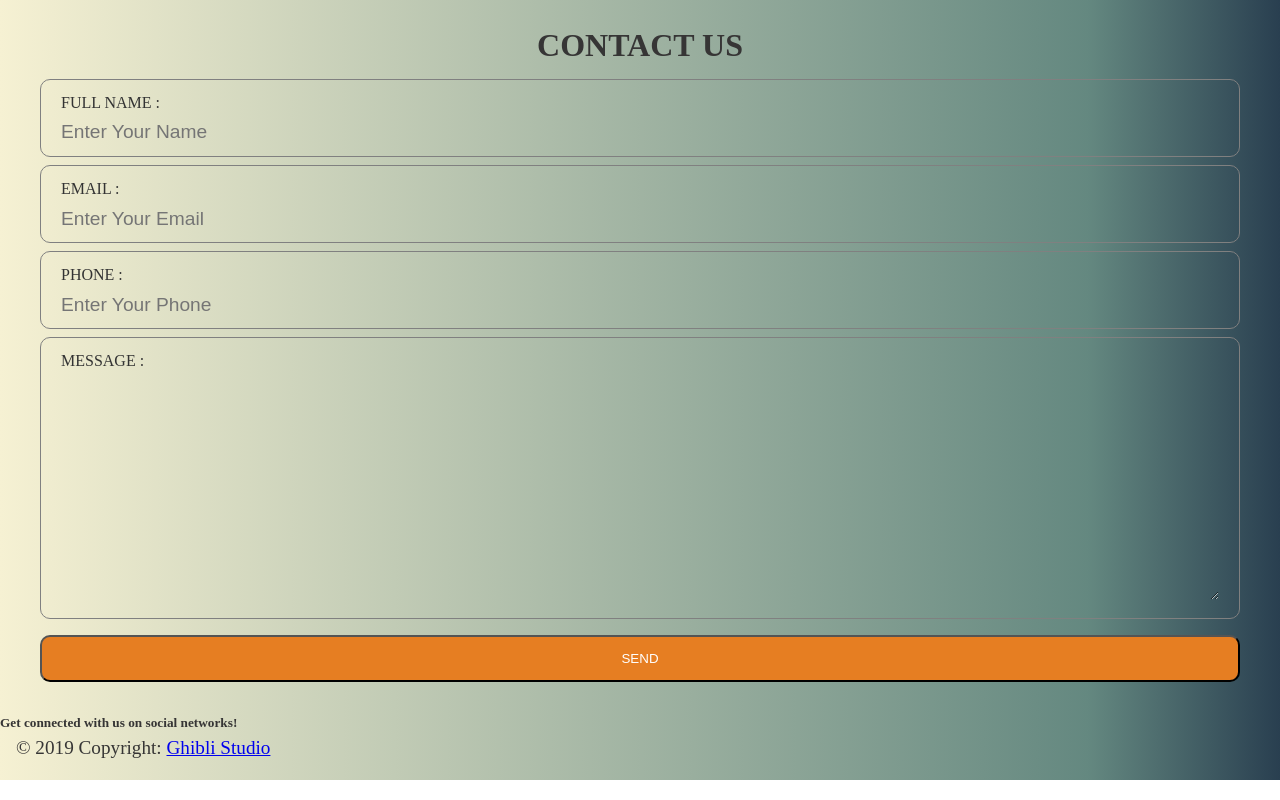
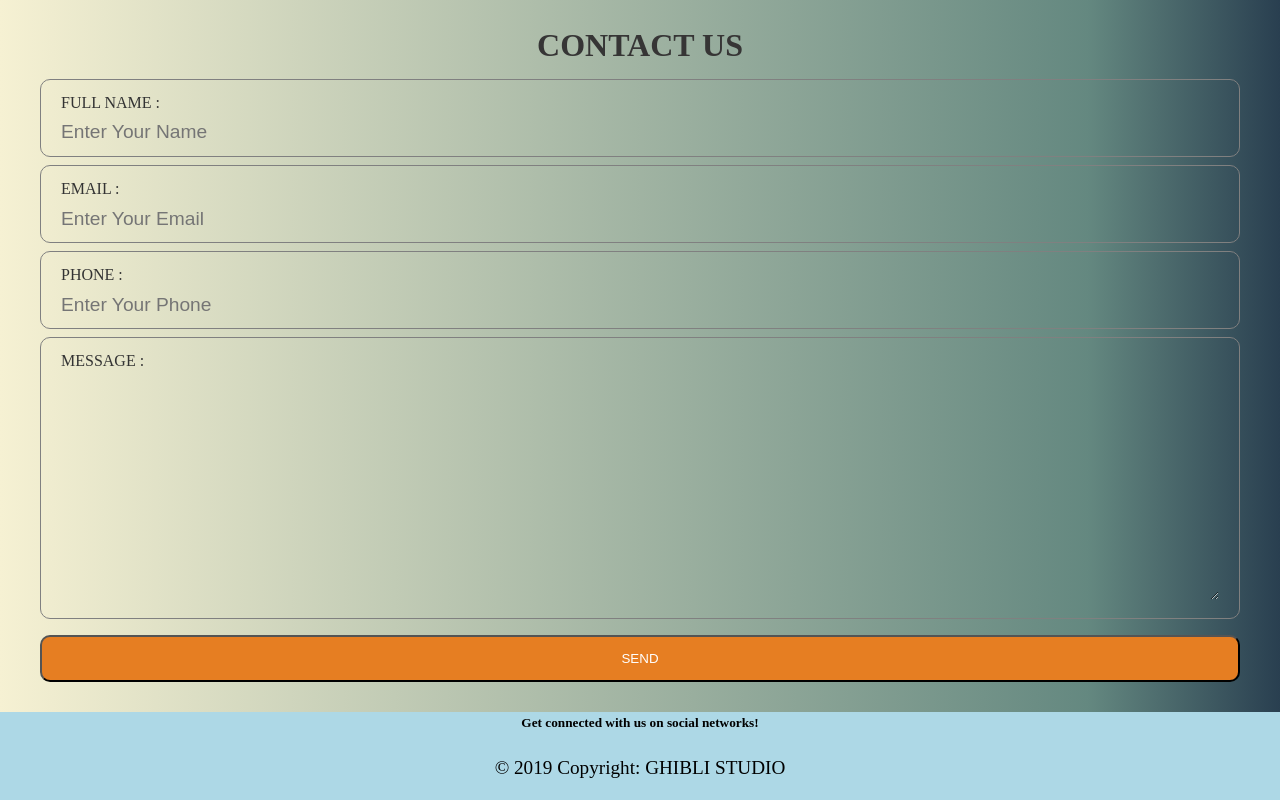
Before and after one commit to syedshahinahmed/React-Ghibli-Studio--World, a React (Create React App) app: page /contact in a window 1280 px wide. Shown: the part 286-1086 px from the top of the page. Built offline with nearby package versions, Linux system fonts and the light colour scheme.

Commit message:
Footer Style Added

```diff
--- a/src/App.css
+++ b/src/App.css
@@ -263,6 +263,75 @@ input[type="submit"] {
 }
 
 /* Footer Component Style*/
+/* Footer Style */
+
+footer {
+  width: auto;
+  background-color: lightblue;
+  color: #000;
+}
+
+/* Text Div Style */
+footer h5 {
+  text-align: center;
+}
+
+/*  Social Icon Style */
+.social-item {
+  display: flex;
+
+  text-align: center;
+  justify-content: center;
+}
+
+.social-item a {
+  font-size: 2rem;
+  padding: 10px;
+  color: #000;
+}
+
+.footer-copyright {
+  text-align: center;
+}
+.footer-copyright a {
+  text-decoration: none;
+  color: #000;
+  font-family: "Audiowide", cursive;
+  text-transform: uppercase;
+}
+
+.fa-facebook,
+.fa-twitter,
+.fa-google-plus,
+.fa-linkedin,
+.fa-instagram {
+  font-size: 2rem;
+  color: floralwhite;
+}
+
+.fa-facebook:hover {
+  color: #3c579a;
+  transition: 0.5s ease;
+}
+
+.fa-twitter:hover {
+  color: #1da1f3;
+  transition: 0.5s ease;
+}
+
+.fa-google-plus:hover {
+  color: #d94837;
+  transition: 0.5s ease;
+}
+
+.fa-linkedin:hover {
+  color: #0179b5;
+  transition: 0.5s ease;
+}
+.fa-instagram:hover {
+  color: #cc37a5;
+  transition: 0.5s ease;
+}
 
 /* Media Quries Styling Movies Component */
 @media screen and (min-width: 600px) {
--- a/src/components/Footer.js
+++ b/src/components/Footer.js
@@ -2,6 +2,8 @@ import React, { Component } from "react";
 import { Link } from "react-router-dom";
 
 class Footer extends Component {
+  // const dateUpdate = document.write(new Date().getFullYear());
+
   render() {
     return (
       <footer>
```
